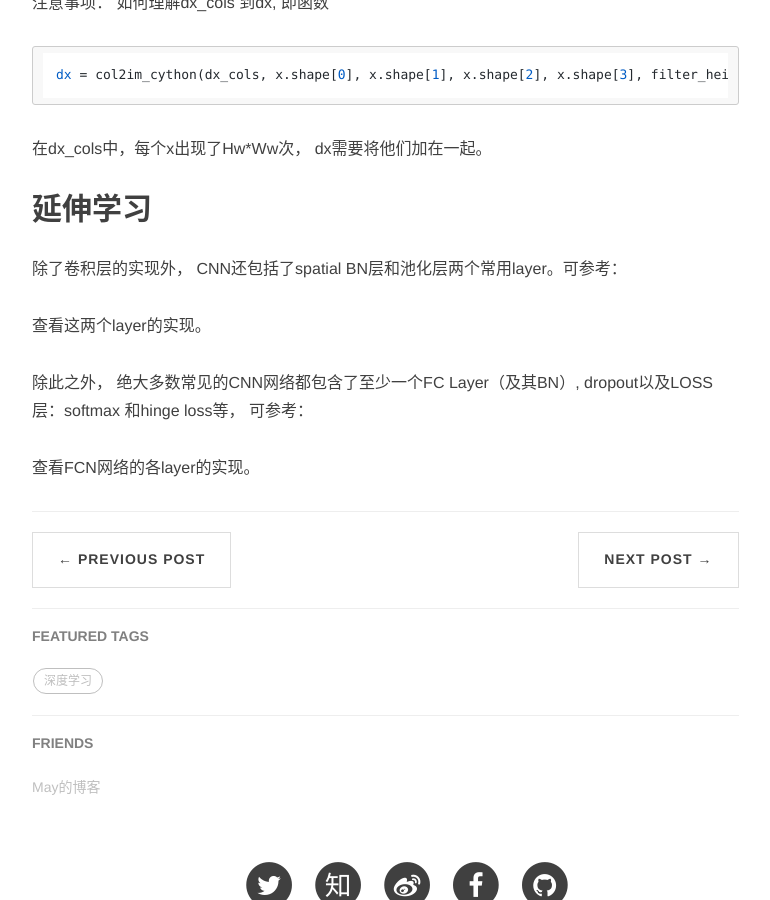
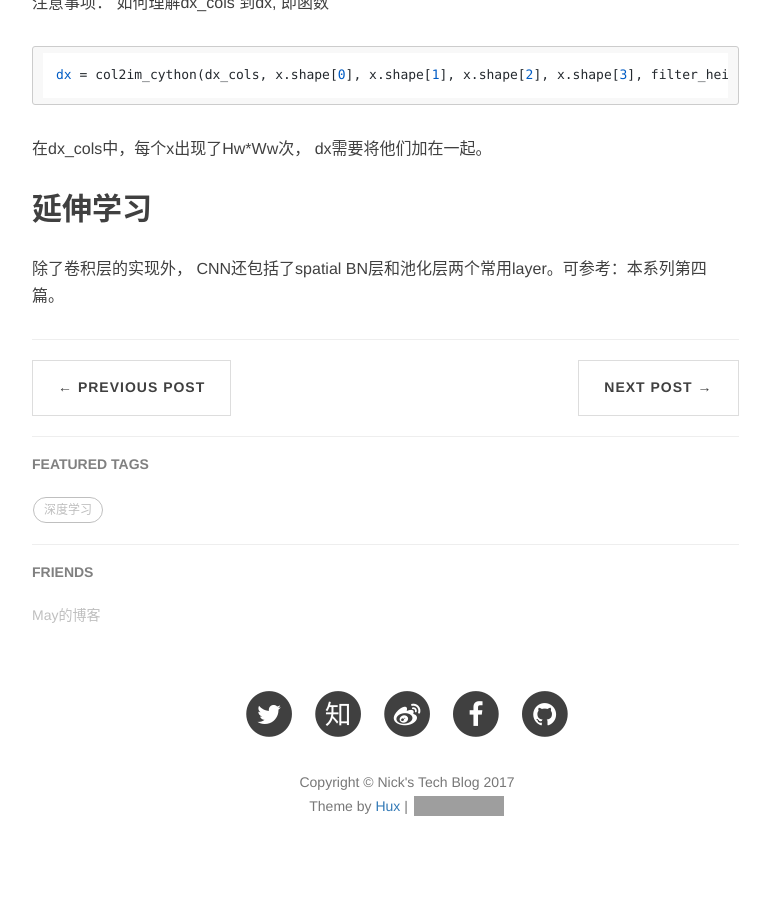
Before and after one commit to nickiwei/nickiwei.github.io, a Jekyll site: the page built from _posts/2017-10-04-CNN卷积网络的Python实现III: CNN实现.markdown, in a window 1280 px wide and 900 px high, scrolled down 5203 px. Shown: the whole window, without its empty margins (233-1003 px from the left). Built offline with Jekyll 4.4.1, drawn with Linux system fonts in a browser that asks for light colours; nearby versions of some CDN libraries; comment, search, counter and statistics services are not loaded; grey boxes are pictures that could not be loaded.

Commit message:
Update and rename 2017-10-04-CNN卷积网络的Python实现.markdown to 2017-10-04-CNN卷积网络的Python实现III: CNN实现.markdown

```diff
--- a/_posts/2017-10-04-CNN卷积网络的Python实现.markdown
+++ b/_posts/2017-10-04-CNN卷积网络的Python实现III: CNN实现.markdown
@@ -240,10 +240,4 @@ def conv_backward_im2col(dout, cache):
 
 ## 延伸学习
 
-除了卷积层的实现外， CNN还包括了spatial BN层和池化层两个常用layer。可参考：
-
-查看这两个layer的实现。
-
-除此之外， 绝大多数常见的CNN网络都包含了至少一个FC Layer（及其BN）, dropout以及LOSS层：softmax 和hinge loss等， 可参考：
-
-查看FCN网络的各layer的实现。
+除了卷积层的实现外， CNN还包括了spatial BN层和池化层两个常用layer。可参考：本系列第四篇。
```
